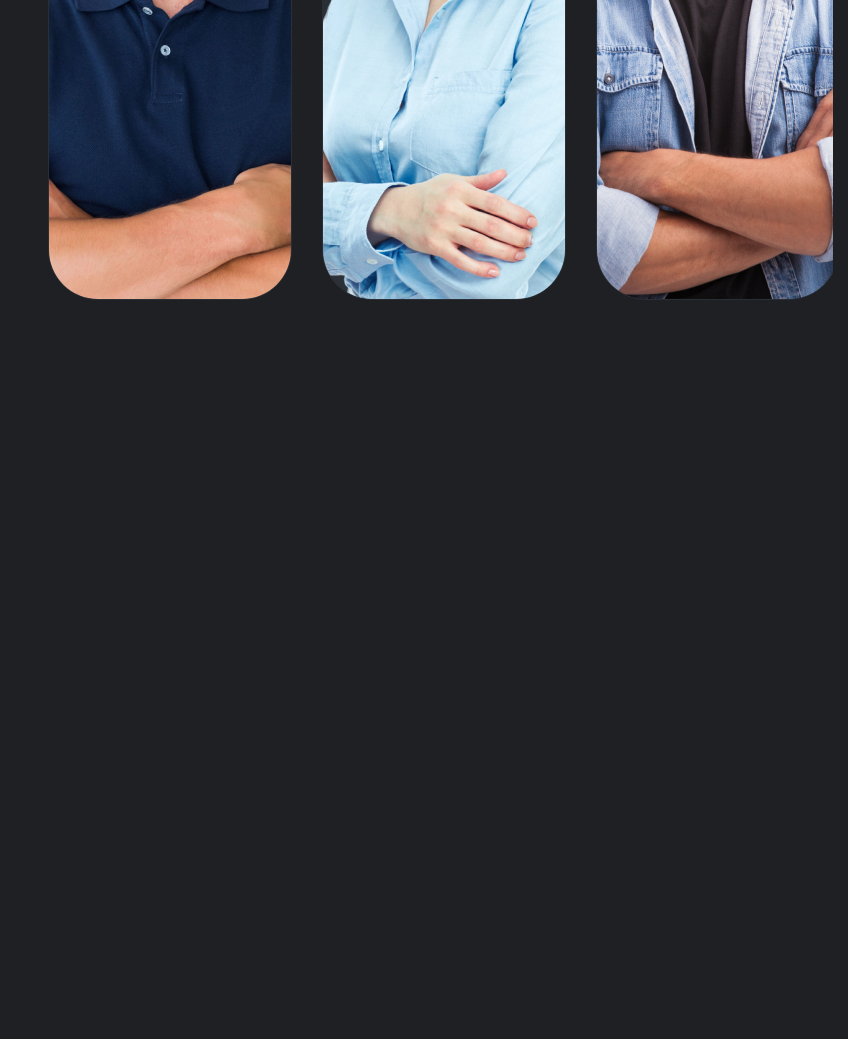
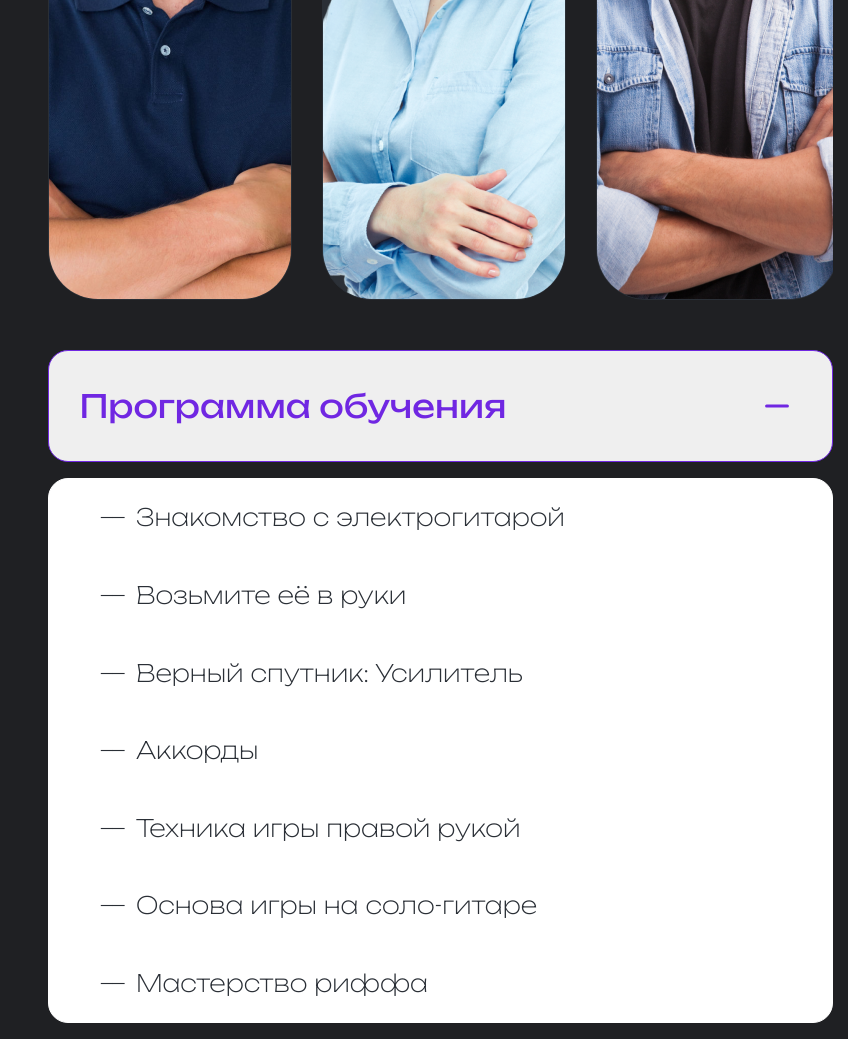
Before and after one commit to Uxaxaxa/Frontendblock-module02-guitar, a website built with webpack: page src/index.html in a window 1280 px wide. Shown: the part 1674-2713 px from the top of the page, without its empty margins (432-1280 px from the left). Before the commit the page ends 1974 px from the top, so only its background shows below. Built offline with nearby package versions, Linux system fonts and the light colour scheme.

Commit message:
add learning programm

```diff
--- a/src/index.html
+++ b/src/index.html
@@ -107,7 +107,22 @@
                 </div>
 
             </div>
-            <div class="course__shedule"></div>
+            <div class="course__shedule">
+                <div class="accordion">
+                    <button class="accordion__btn">Программа обучения</button>
+                    <div class="accordion__panel" style="max-height: inherit;">
+                        <ul class="accordion__list">
+                            <li class="accordion__item"> Знакомство с электрогитарой</li>
+                            <li class="accordion__item"> Возьмите её в руки</li>
+                            <li class="accordion__item"> Верный спутник: Усилитель</li>
+                            <li class="accordion__item"> Аккорды</li>
+                            <li class="accordion__item"> Техника игры правой рукой</li>
+                            <li class="accordion__item"> Основа игры на соло-гитаре</li>
+                            <li class="accordion__item"> Мастерство риффа</li>
+                        </ul>
+                    </div>
+                </div>
+            </div>
         </div>
 
     </div>
--- a/src/index.js
+++ b/src/index.js
@@ -16,3 +16,22 @@ const swiper = new Swiper('.slider-teacher', {
       },
   modules: [Navigation, Pagination],
 });
+
+// Accordion
+
+
+var acc = document.getElementsByClassName("accordion__btn");
+var i;
+
+
+for (i = 0; i < acc.length; i++) {
+ acc[i].addEventListener("click", function() {
+   this.classList.toggle("active");
+   var panel = this.nextElementSibling;
+   if (panel.style.maxHeight) {
+     panel.style.maxHeight = null;
+   } else {
+     panel.style.maxHeight = panel.scrollHeight + "px";
+   }
+ });
+}
--- a/src/styles/main.scss
+++ b/src/styles/main.scss
@@ -190,7 +190,7 @@ a{
       content: '';
       display: block;
       width: 0;
-      height: 150px;
+      height: 149px;
       background-color: $accent;
       border: 1px solid $accent;
       position: absolute;
@@ -479,5 +479,60 @@ a{
       z-index: -1;
     }
   }
+}
+.accordion{
+  &__btn{
+    display: flex;
+    align-items: center;
+    width: 100%;
+    justify-content: space-between;
+    margin-top: 50px;
+    border: 1px solid $accent;
+    border-radius: 20px;
+    padding: 30px;
+    color: $accent;
+    font-size: 32px;
+    cursor: pointer;
+    &:focus {
+      outline: 2px solid $accent;
+      outline-offset: 4px;
+    }
+    &::after{
+      content: '';
+      display: block;
+      width: 50px;
+      height: 50px;
+      background-image: url(../images/ui/minus.svg);
+    }
+    &.active{
+      &::after{
+        background-image: url(../images/ui/plus.svg);
+      }
+    }
+  }
+  &__panel{
+    max-height: 0;
+    overflow: hidden;
+    transition: max-height 0.2s ease-out;
+  }
+  &__list{
+    list-style-type: none;
+    padding-left: 0;
+    border: 1px solid $light;
+    background-color: $light;
+    border-radius: 20px;
+  }
+  &__item{
+    display: flex;
+    align-items: center;
+    gap: 10px;
+    font-size: 24px;
+    font-weight: 200;
+    padding: 30px 50px;
+    color: $dark;
 
+    &::before{
+      content: '—';
+    }
+  }
 }
```
Also changed, not shown: src/images/ui/minus.svg (added), src/images/ui/plus.svg (added).
